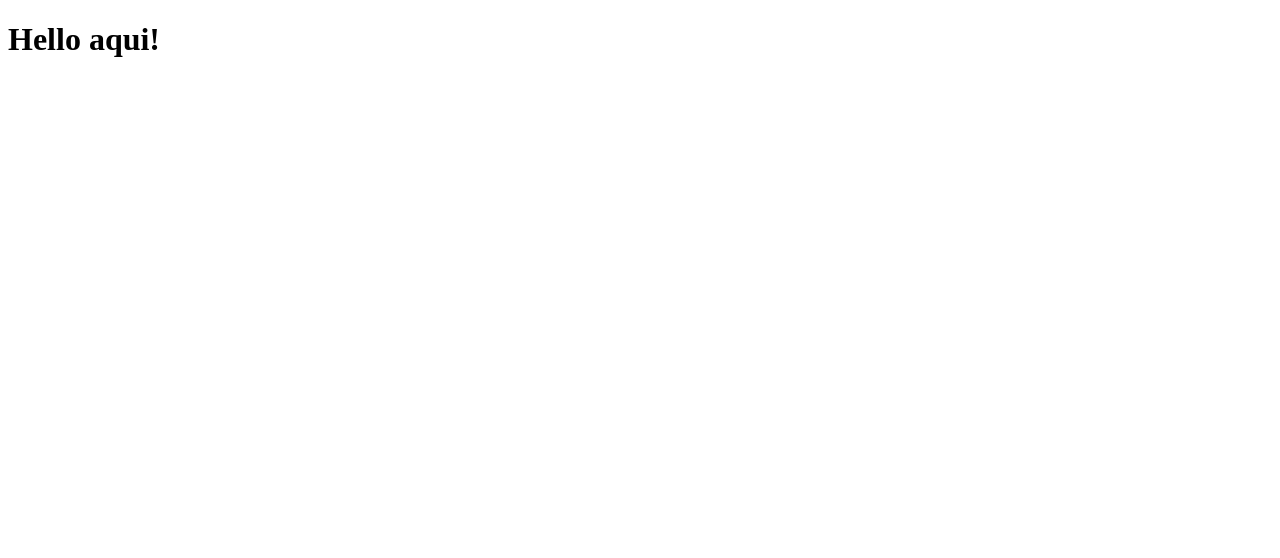
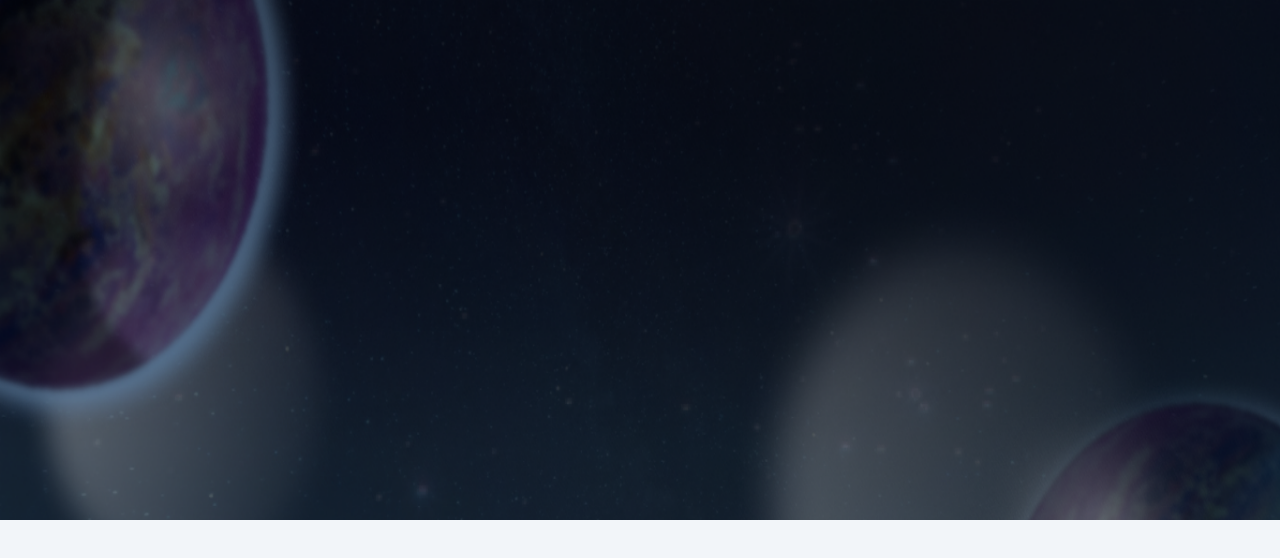
Before and after one commit to MarizaDEV/portfolio_web, a React (Vite) app: page /portfolio-web/home in a window 1280 px wide. Before the commit this address led to /home. Shown: the top 558 px of the page. Built offline with nearby package versions, Linux system fonts and the light colour scheme.

Commit message:
Adicionando banner

```diff
--- a/index.html
+++ b/index.html
@@ -2,7 +2,7 @@
 <html lang="PT-BR">
   <head>
     <meta charset="UTF-8" />
-    <link rel="icon" type="image/svg+xml" href="/vite.svg" />
+    <link rel="icon" type="image/svg+xml" href="/icon-logo.png" />
     <meta name="viewport" content="width=device-width, initial-scale=1.0" />
     <title>Portfólio Web</title>
   </head>
--- a/src/app/App.tsx
+++ b/src/app/App.tsx
@@ -1,9 +1,11 @@
 import { Routes } from "./routes";
+import { GlobalStyle } from "./shared/global";
 
 export function App() {
   return (
     <>
       <Routes />
+      <GlobalStyle />
     </>
   );
 }
--- a/src/app/pages/Home/Home.tsx
+++ b/src/app/pages/Home/Home.tsx
@@ -1,3 +1,11 @@
+import { BoxTop, Container } from "./styles/styles";
+
 export const Home = () => {
-  return <h1> Hello aqui! </h1>;
+  return (
+    <>
+      <Container>
+        <BoxTop></BoxTop>
+      </Container>
+    </>
+  );
 };
--- a/src/app/pages/Home/styles/styles.ts
+++ b/src/app/pages/Home/styles/styles.ts
@@ -0,0 +1,15 @@
+import styled from "styled-components";
+import banner from "../../../shared/assets/images/banner.png";
+
+export const Container = styled.div`
+  background: var(white-theme);
+  height: 100vh;
+`;
+
+export const BoxTop = styled.div`
+  background: url(${banner}) no-repeat right top fixed;
+  width: 100%;
+  height: 100%;
+  max-height: 520px;
+  background-size: 100% 100%;
+`;
--- a/src/app/pages/index.tsx
+++ b/src/app/pages/index.tsx
@@ -1,3 +1,5 @@
 export * from "./Home/Home";
 
 export * from "./PagWebs/PagWebs";
+
+export * from "./Projetos/Projetos";
--- a/src/app/routes/index.tsx
+++ b/src/app/routes/index.tsx
@@ -4,18 +4,17 @@ import {
   BrowserRouter,
   Navigate,
 } from "react-router-dom";
-import { Home, PagWebs } from "../pages";
-import { Projetos } from "../pages/Projetos/Projetos";
+import { Home, PagWebs, Projetos } from "../pages";
 
 export const Routes = () => {
   return (
-    <BrowserRouter>
+    <BrowserRouter basename="portfolio-web">
       <Switch>
         <Route path="/home" element={<Home />} />
         <Route path="/projetos" element={<Projetos />} />
         <Route path="/pagwebs" element={<PagWebs />} />
 
-        <Route path="*" element={<Navigate to="/home" />} />
+        <Route path="/*" element={<Navigate to="/home" />} />
       </Switch>
     </BrowserRouter>
   );
```
Also changed, not shown: public/icon-logo.png (added).
